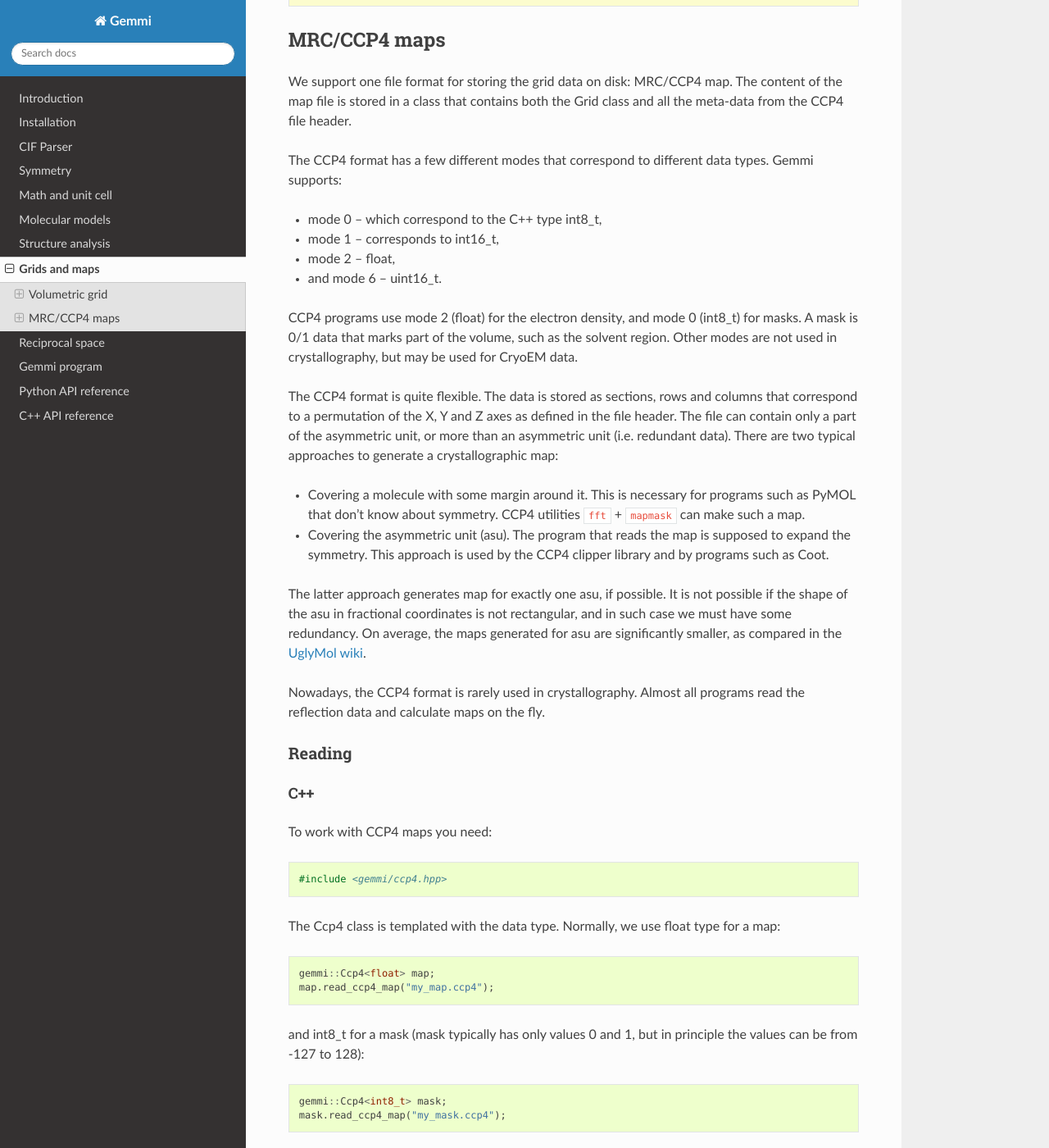
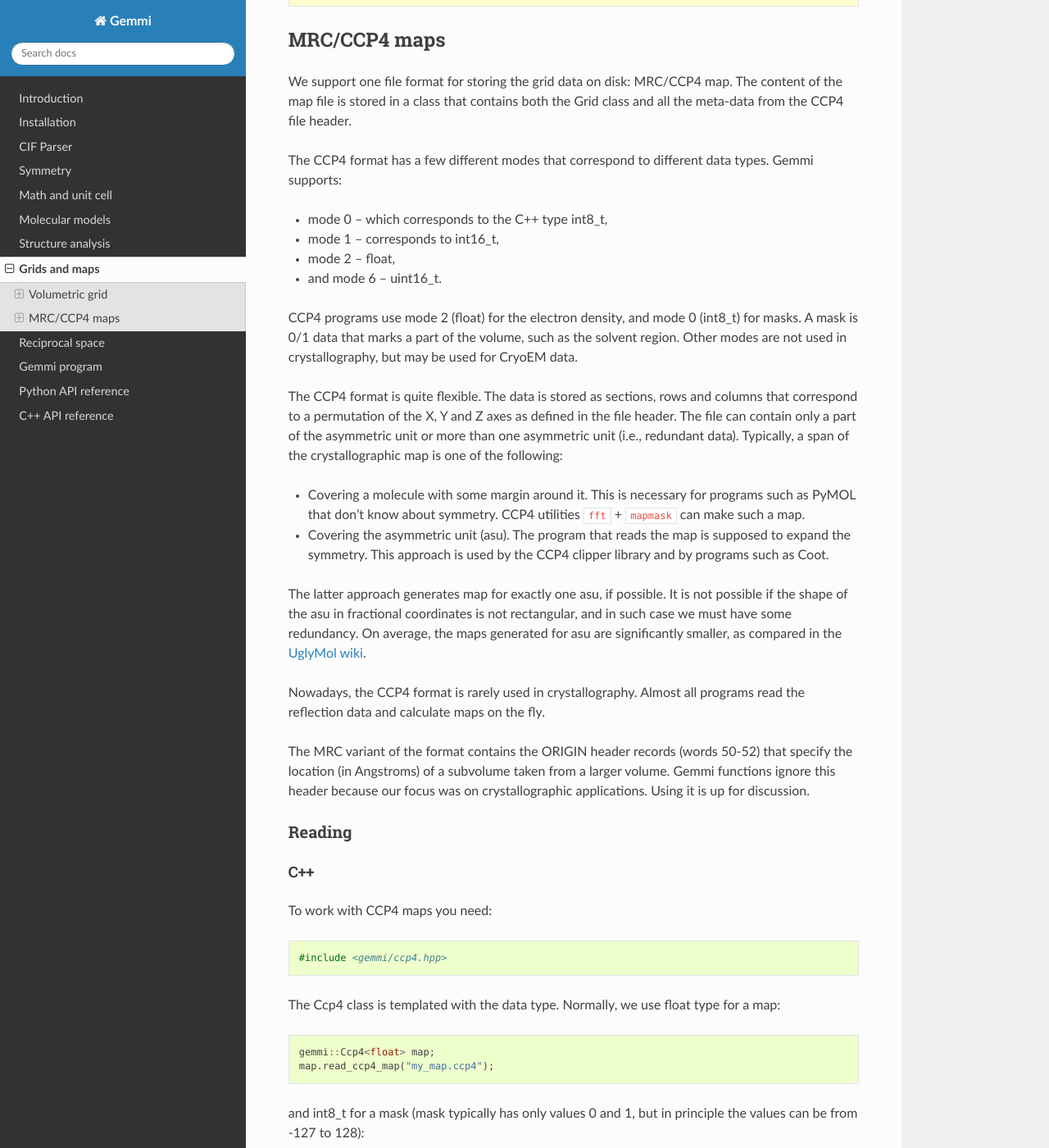
Before and after one commit to project-gemmi/gemmi, a Sphinx documentation site: the page built from docs/grid.rst, in a window 1280 px wide and 1400 px high, scrolled down 11768 px. Shown: the whole window at 82% size. Built offline with Sphinx 7.4.7 and the Read the Docs theme 2.0.0, drawn with Linux system fonts in a browser that asks for light colours.

Commit message:
map format: ignore ORIGIN (#288)
Previously, non-zero ORIGIN was causing the map to be regarded as not
fully set up. Not all properties were calculated, including the spacing.

Some functions may not work as expected if we just ignore the origin.
This might be improved in the future.  A note about it was added to docs.

```diff
--- a/docs/grid.rst
+++ b/docs/grid.rst
@@ -668,22 +668,22 @@ both the Grid class and all the meta-data from the CCP4 file header.
 The CCP4 format has a few different modes that correspond to different
 data types. Gemmi supports:
 
-* mode 0 -- which correspond to the C++ type int8_t,
+* mode 0 -- which corresponds to the C++ type int8_t,
 * mode 1 -- corresponds to int16_t,
 * mode 2 -- float,
 * and mode 6 -- uint16_t.
 
-CCP4 programs use mode 2 (float) for the electron density,
-and mode 0 (int8_t) for masks. A mask is 0/1 data that marks part of the volume,
+CCP4 programs use mode 2 (float) for the electron density, and
+mode 0 (int8_t) for masks. A mask is 0/1 data that marks a part of the volume,
 such as the solvent region. Other modes are not used in crystallography,
 but may be used for CryoEM data.
 
 The CCP4 format is quite flexible. The data is stored as sections,
 rows and columns that correspond to a permutation of the X, Y and Z axes
 as defined in the file header.
-The file can contain only a part of the asymmetric unit,
-or more than an asymmetric unit (i.e. redundant data).
-There are two typical approaches to generate a crystallographic map:
+The file can contain only a part of the asymmetric unit
+or more than one asymmetric unit (i.e., redundant data).
+Typically, a span of the crystallographic map is one of the following:
 
 * Covering a molecule with some margin around it.
   This is necessary for programs such as PyMOL that don't know about symmetry.
@@ -701,6 +701,11 @@ as compared in the
 
 Nowadays, the CCP4 format is rarely used in crystallography.
 Almost all programs read the reflection data and calculate maps on the fly.
+
+The MRC variant of the format contains the ORIGIN header records (words 50-52)
+that specify the location (in Angstroms) of a subvolume taken
+from a larger volume. Gemmi functions ignore this header because our focus
+was on crystallographic applications. Using it is up for discussion.
 
 Reading
 -------
```
Also changed, not shown: 2 other files.
